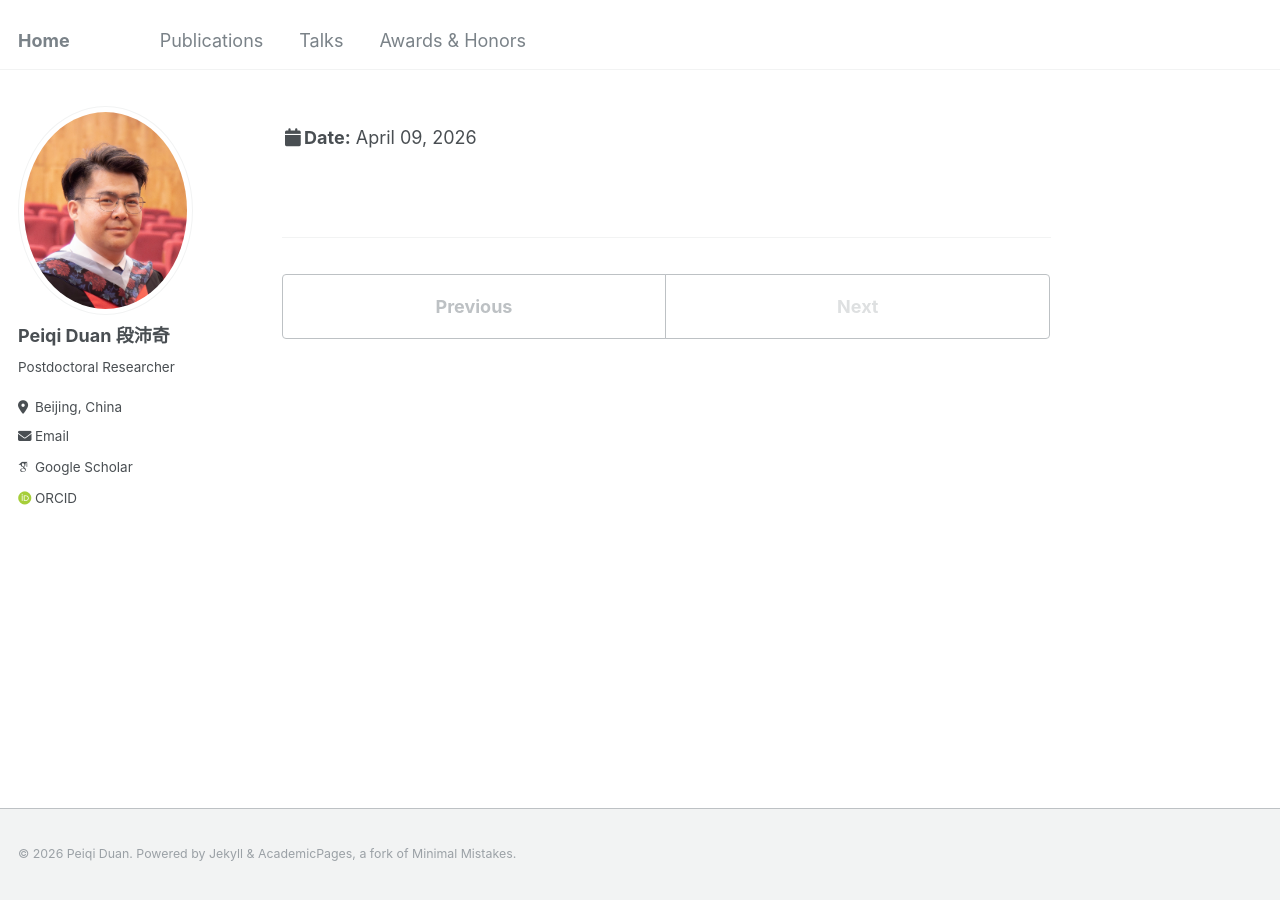
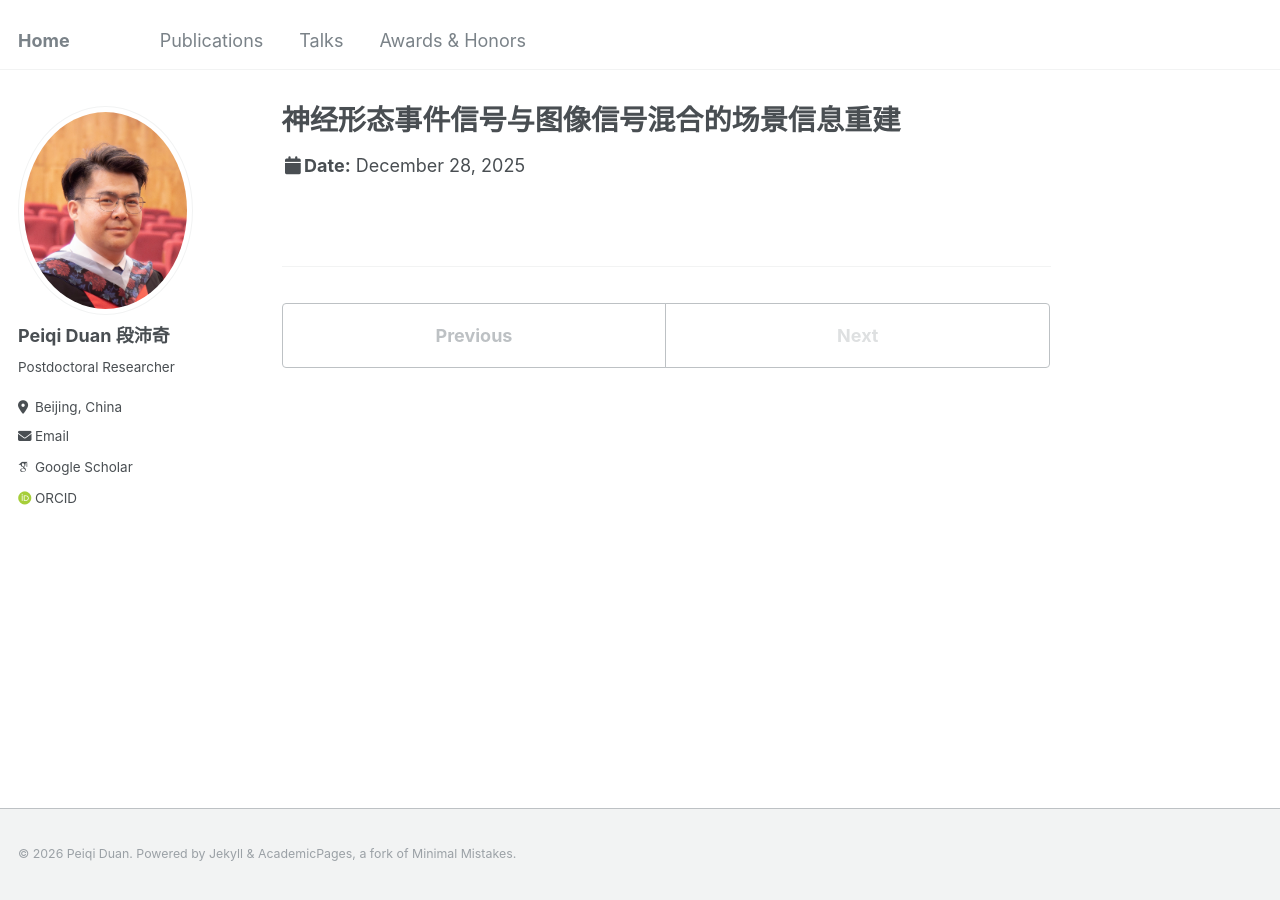
Before and after one commit to peiqi-duan/peiqi-duan.github.io, a Jekyll site: the page built from _talks/2026-12-28-talk.md, in a window 1280 px wide. Built offline with Jekyll 4.4.1, drawn with Linux system fonts in a browser that asks for light colours; some web fonts are replaced; part of the change alters nothing that is shown.

```diff
--- a/_talks/2026-12-28-talk.md
+++ b/_talks/2026-12-28-talk.md
@@ -1,7 +1,7 @@
 ---
 title: "神经形态事件信号与图像信号混合的场景信息重建"
 collection: talks
-type："第67期"
+type: "第67期"
 permalink: /talks/2014-02-01-talk-2
 venue: "西北工业大学电子信息学院“E 路启航”学术论坛"
 date: 2025-12-28
```
